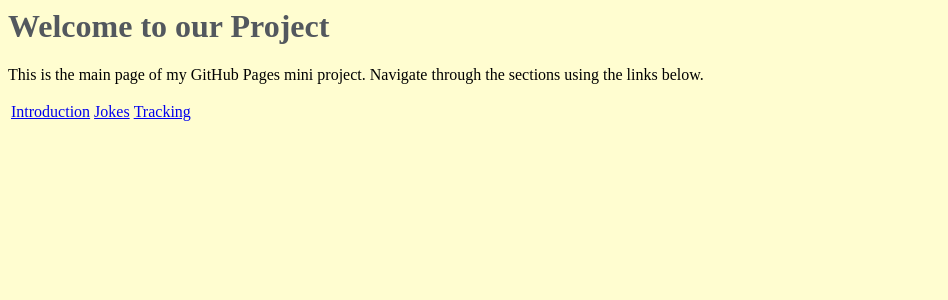
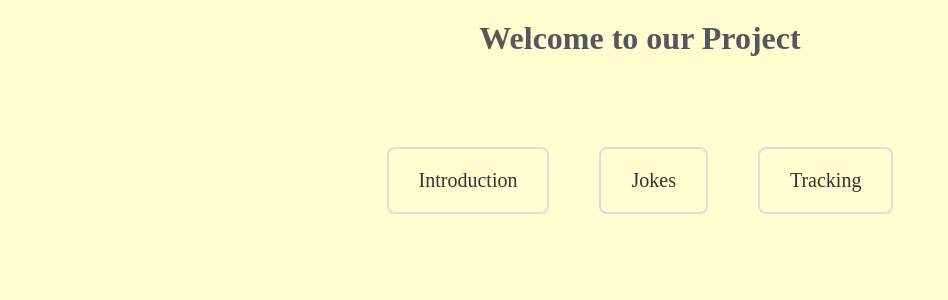
Before and after one commit to 7mwang/pair-blog, a Jekyll site: the page built from index.md, in a window 1280 px wide. Shown: the top 300 px of the page, without its empty margins (0-948 px from the left). Built offline with Jekyll 4.4.1, drawn with Linux system fonts in a browser that asks for light colours.

Commit message:
home page

```diff
--- a/index.md
+++ b/index.md
@@ -3,12 +3,57 @@ layout: page
 title: Welcome to our Project
 ---
 
-This is the main page of my GitHub Pages mini project. Navigate through the sections using the links below.
+<style>
+/* Center the title */
+h1 {
+  text-align: center;
+  margin-top: 20px;
+}
 
-<table>
-  <tr>
-    <td><a href="{{ site.baseurl }}/github/pages/intro">Introduction</a></td>
-    <td><a href="{{ site.baseurl }}/github/pages/jokes">Jokes</a></td>
-    <td><a href="{{ site.baseurl }}/github/pages/tracking">Tracking</a></td>
-  </tr>
-</table>
+/* Center the table and add spacing between the links */
+.navigation-container {
+  text-align: center;
+  margin-top: 40px;
+}
+
+.navigation-table {
+  width: auto;
+  margin: 0 auto;
+  border-collapse: separate;
+  border-spacing: 50px; /* Adds space between the columns */
+}
+
+.navigation-table td {
+  padding: 10px;
+  border: 2px solid #ddd; /* Keeps the border around the links */
+  border-radius: 8px;
+  transition: background-color 0.3s ease;
+}
+
+/* Add styling for the links */
+.nav-link {
+  font-size: 20px;
+  color: #333;
+  text-decoration: none;
+  padding: 10px 20px;
+  display: block;
+  transition: color 0.3s ease, background-color 0.3s ease;
+}
+
+/* Hover effect for the links */
+.nav-link:hover {
+  color: #007bff;
+  background-color: #f0f0f0;
+}
+</style>
+
+
+<div class="navigation-container">
+  <table class="navigation-table">
+    <tr>
+      <td><a class="nav-link" href="{{ site.baseurl }}/github/pages/intro">Introduction</a></td>
+      <td><a class="nav-link" href="{{ site.baseurl }}/github/pages/jokes">Jokes</a></td>
+      <td><a class="nav-link" href="{{ site.baseurl }}/github/pages/tracking">Tracking</a></td>
+    </tr>
+  </table>
+</div>
```
